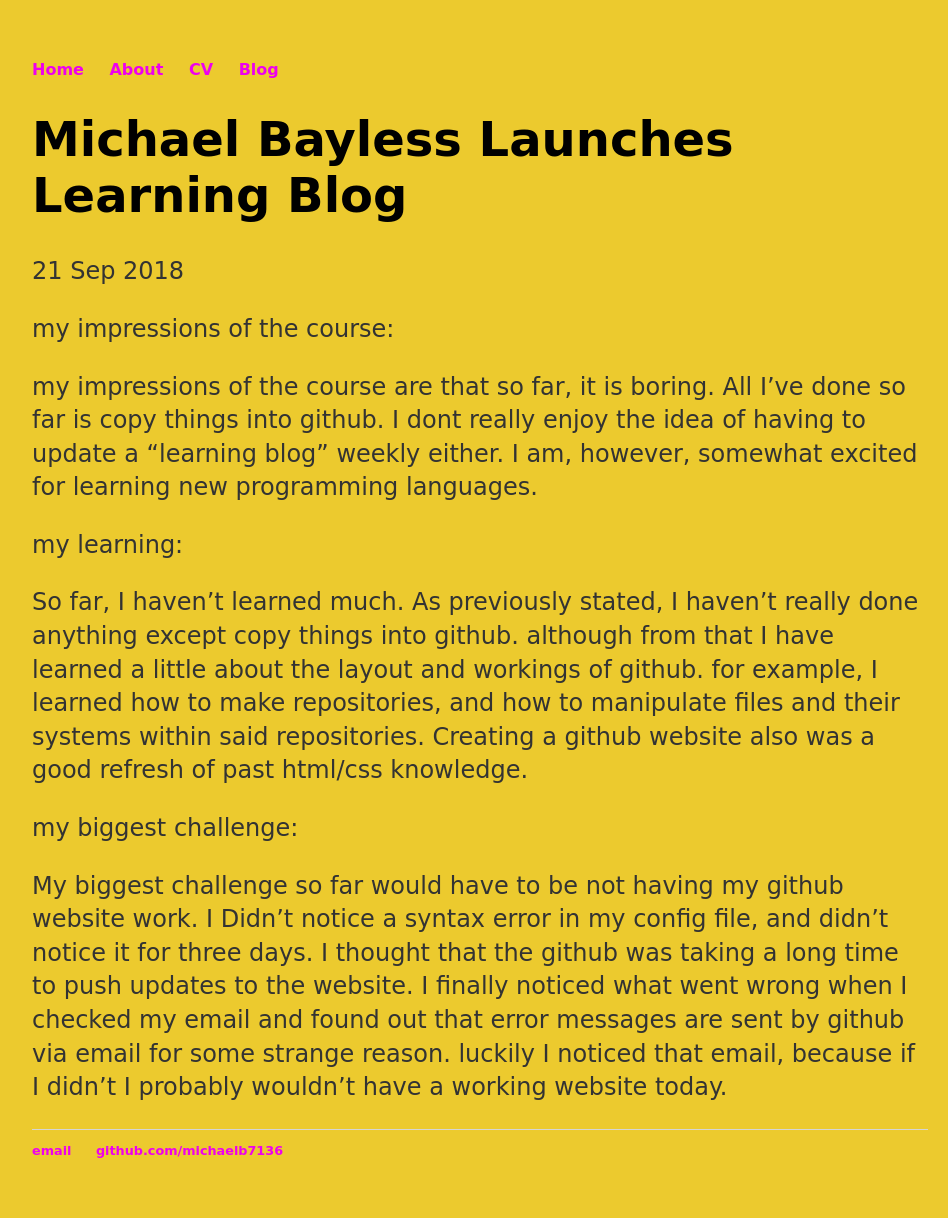
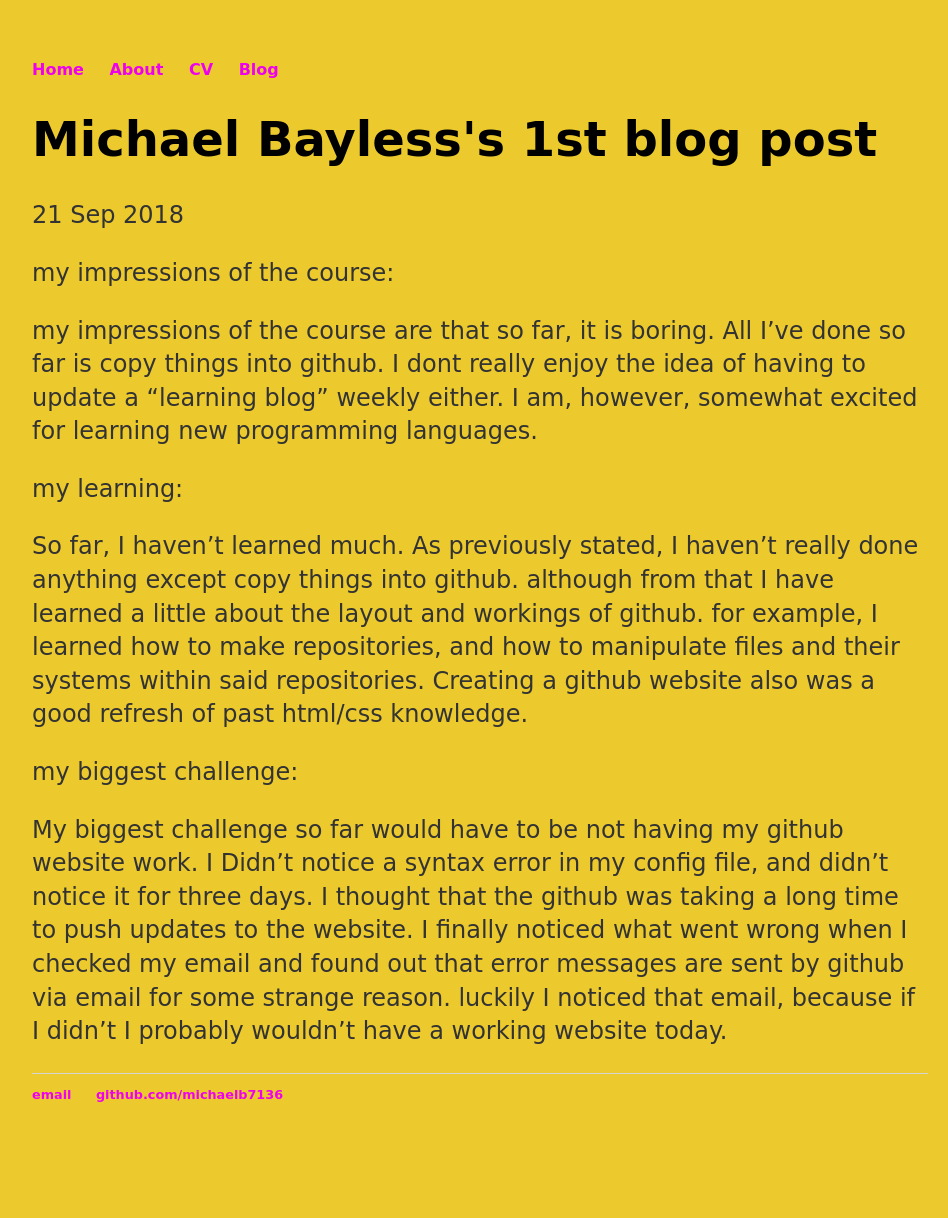
Before and after one commit to michaelb7136/michaelb7136, a Jekyll site: the page built from _posts/2018-09-21-Michael-Bayless-post-1.md, in a window 1280 px wide. Shown: the whole page, without its empty margins (160-1108 px from the left). Built offline with Jekyll 4.4.1, drawn with Linux system fonts in a browser that asks for light colours; after the commit the page ends 1162 px from its top, so only the background shows below that.

Commit message:
Update and rename 2018-09-21-Michael-Bayless-site-launched.md to 2018-09-21-Michael-Bayless-post-1.md

```diff
--- a/_posts/2018-09-21-Michael-Bayless-site-launched.md
+++ b/_posts/2018-09-21-Michael-Bayless-post-1.md
@@ -1,6 +1,6 @@
 ---
 layout: post
-title: "Michael Bayless Launches Learning Blog"
+title: "Michael Bayless's 1st blog post"
 date: 2018-09-21
 ---
 
```
